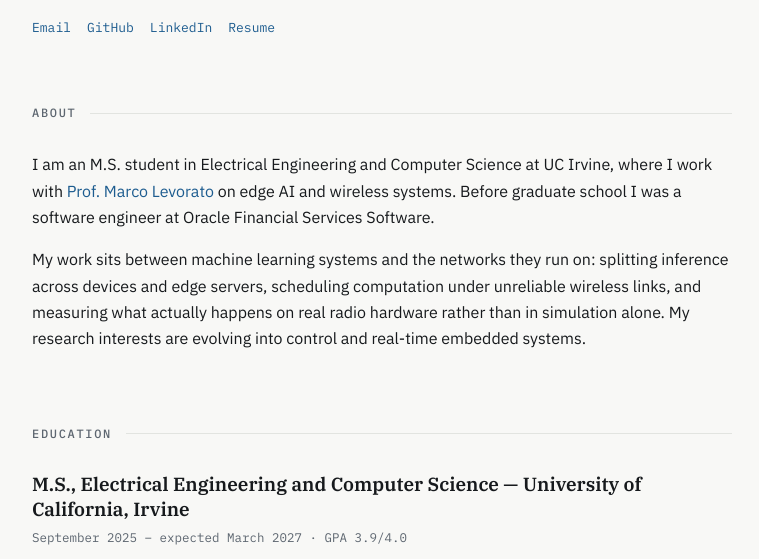
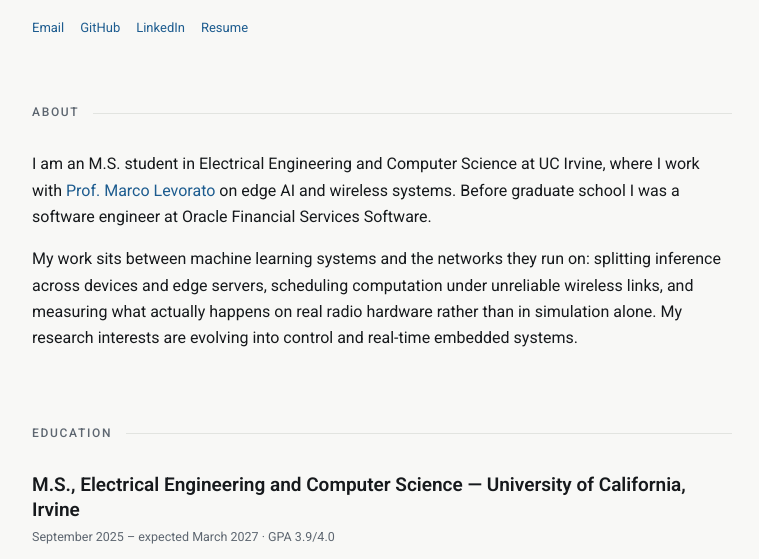
Before and after one commit to avishkar7/avishkar7.github.io, a plain HTML site: page index.html in a window 1280 px wide. Shown: the part 231-790 px from the top of the page, without its empty margins (258-1017 px from the left). Drawn offline with Linux system fonts and the light colour scheme.

Commit message:
Update index.html

```diff
--- a/index.html
+++ b/index.html
@@ -12,7 +12,8 @@
 
 <link rel="preconnect" href="https://fonts.googleapis.com">
 <link rel="preconnect" href="https://fonts.gstatic.com" crossorigin>
-<link href="https://fonts.googleapis.com/css2?family=IBM+Plex+Mono:wght@400;500&family=IBM+Plex+Sans:wght@400;500&family=IBM+Plex+Serif:wght@600&display=swap" rel="stylesheet">
+<link href="https://fonts.googleapis.com/css2?family=Roboto:wght@400;500;600;700&display=swap" rel="stylesheet">
+
 
 <style>
 /* ============================================================
@@ -25,9 +26,9 @@
   --rule:   #e2e4e0;   /* hairlines */
   --accent: #1d5c8f;   /* links */
 
-  --serif: "IBM Plex Serif", Georgia, serif;
-  --sans:  "IBM Plex Sans", system-ui, sans-serif;
-  --mono:  "IBM Plex Mono", ui-monospace, monospace;
+--serif: "Roboto", Arial, sans-serif;
+--sans: "Roboto", Arial, sans-serif;
+--mono: "Roboto", Arial, sans-serif;
 }
 
 /* Automatic dark mode. Delete this whole block if you don't want it. */
```
